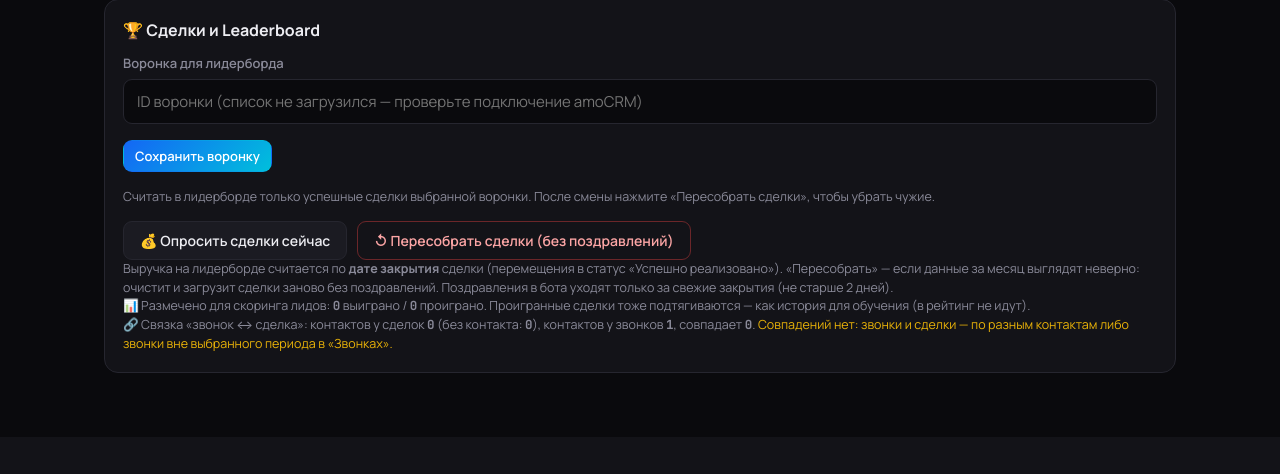
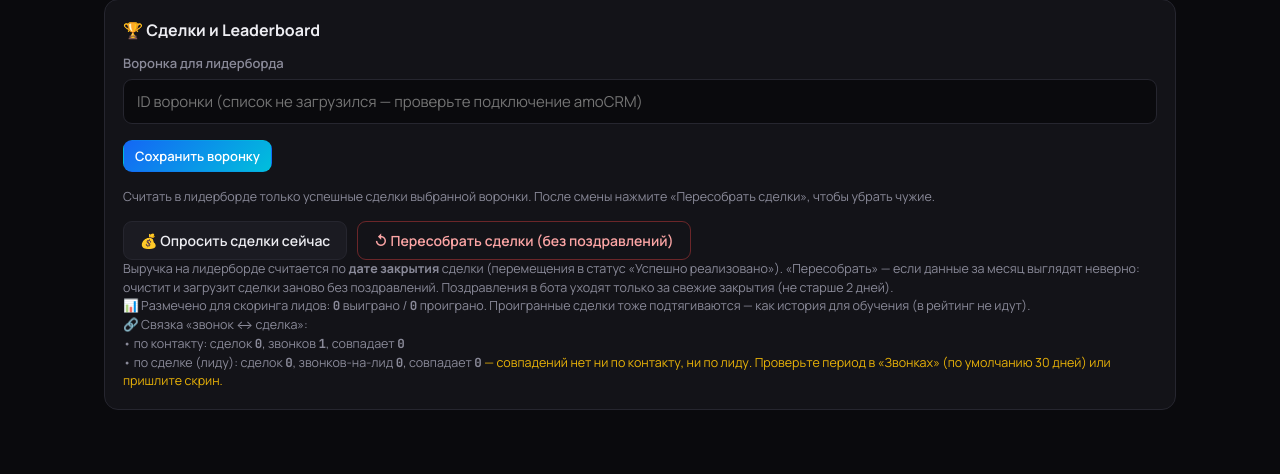
Before and after one commit to svg1620-art/SG_SalesOS, a Flask app: page /settings/ in a window 1280 px wide. Shown: the part 1598-2072 px from the top of the page. Before the commit the page ends 1971 px from the top, so only its background shows below. Run offline with Flask 3, Linux system fonts and the light colour scheme; a user stored in the database is signed in; tables that the repository leaves empty hold one stand-in row (values such as "Sample post"); some libraries are stand-ins or nearby versions.

Commit message:
Связка звонок↔сделка: по лиду И по контакту (устойчиво к схеме amoCRM)
«Совпадений нет» — звонки были привязаны к сделкам (лидам), а искали только
по контакту. Теперь исход резолвится: сначала прямая привязка к лиду
(call.amo_entity_type='leads' → Deal.amo_lead_id), затем по контакту.

- lead_score: outcome_lookup() (по контакту+лиду), call_outcome()
- Фильтр «Исход» в Звонках, выгрузки, карточка звонка — через новую связку
- Диагностика в Настройках: совпадения и по контакту, и по лиду

Co-Authored-By: Claude Opus 4.8 <noreply@anthropic.com>
Claude-Session: https://claude.ai/code/session_01CBoutjh8mWoGR4nBEM9yYD

```diff
--- a/processing/lead_score.py
+++ b/processing/lead_score.py
@@ -35,46 +35,64 @@ def call_contact_id(call):
     return None
 
 
-def outcome_by_contact() -> dict:
-    """{amo_contact_id: 'won'|'lost'} — исход последней закрытой сделки контакта."""
+def outcome_lookup():
+    """Карты исхода: (по контакту, по лиду). Ключи — id, значения 'won'|'lost'."""
     from models import Deal
-    result = {}
+    by_contact, by_lead = {}, {}
     rows = (
-        Deal.query.filter(
-            Deal.outcome.in_(["won", "lost"]),
-            Deal.amo_contact_id.isnot(None),
-        )
+        Deal.query.filter(Deal.outcome.in_(["won", "lost"]))
         .order_by(Deal.won_at.asc())  # asc → перезапись оставит самую свежую
-        .with_entities(Deal.amo_contact_id, Deal.outcome)
+        .with_entities(Deal.amo_contact_id, Deal.amo_lead_id, Deal.outcome)
         .all()
     )
-    for contact_id, outcome in rows:
-        result[contact_id] = outcome
-    return result
+    for contact_id, lead_id, outcome in rows:
+        if contact_id is not None:
+            by_contact[contact_id] = outcome
+        if lead_id is not None:
+            by_lead[lead_id] = outcome
+    return by_contact, by_lead
 
 
-def deal_outcome_for_call(call):
-    """Фактический исход сделки клиента ('won'|'lost'|None) — для валидации.
+def outcome_by_contact() -> dict:
+    """{amo_contact_id: 'won'|'lost'} (совместимость)."""
+    return outcome_lookup()[0]
 
-    Схема: звонок → контакт (client.amo_contact_id) → сделка (Deal.amo_contact_id).
-    """
+
+def call_outcome(call, by_contact=None, by_lead=None):
+    """Исход сделки звонка: сначала прямая привязка к лиду, потом по контакту."""
+    # звонок привязан к сделке (лиду) напрямую
+    if call.amo_entity_type == "leads" and call.amo_entity_id:
+        if by_lead is not None:
+            if call.amo_entity_id in by_lead:
+                return by_lead[call.amo_entity_id]
+        else:
+            from models import Deal
+            d = Deal.query.filter(
+                Deal.amo_lead_id == call.amo_entity_id,
+                Deal.outcome.in_(["won", "lost"]),
+            ).first()
+            if d:
+                return d.outcome
+    # иначе — по контакту
+    cid = call_contact_id(call)
+    if cid is None:
+        return None
+    if by_contact is not None:
+        return by_contact.get(cid)
     from models import Deal
-    contact_id = None
-    if call.client and call.client.amo_contact_id:
-        contact_id = call.client.amo_contact_id
-    elif call.amo_entity_type == "contacts" and call.amo_entity_id:
-        contact_id = call.amo_entity_id
-    if not contact_id:
-        return None
-    deal = (
+    d = (
         Deal.query.filter(
-            Deal.amo_contact_id == contact_id,
-            Deal.outcome.in_(["won", "lost"]),
+            Deal.amo_contact_id == cid, Deal.outcome.in_(["won", "lost"])
         )
         .order_by(Deal.won_at.desc())
         .first()
     )
-    return deal.outcome if deal else None
+    return d.outcome if d else None
+
+
+def deal_outcome_for_call(call):
+    """Фактический исход сделки звонка ('won'|'lost'|None) — по лиду или контакту."""
+    return call_outcome(call)
 
 
 def _level_for(potential: int) -> str:
--- a/settings_admin/routes.py
+++ b/settings_admin/routes.py
@@ -55,13 +55,11 @@ def index():
     deals_won = Deal.query.filter_by(outcome="won").count()
     deals_lost = Deal.query.filter_by(outcome="lost").count()
 
-    # диагностика связки «звонок → контакт → сделка»
-    from processing.lead_score import outcome_by_contact
-    oc = outcome_by_contact()
-    deal_contacts = set(oc.keys())
-    deals_no_contact = Deal.query.filter(
-        Deal.outcome.in_(["won", "lost"]), Deal.amo_contact_id.is_(None)
-    ).count()
+    # диагностика связки «звонок ↔ сделка» — по контакту И по лиду
+    from processing.lead_score import outcome_lookup
+    by_contact, by_lead = outcome_lookup()
+    deal_contacts, deal_leads = set(by_contact.keys()), set(by_lead.keys())
+
     call_contacts = set()
     for (cid,) in _db.session.query(Call.amo_entity_id).filter(
         Call.amo_entity_type == "contacts", Call.amo_entity_id.isnot(None)
@@ -71,11 +69,19 @@ def index():
         Client.amo_contact_id.isnot(None)
     ).distinct().all():
         call_contacts.add(cid)
+    call_leads = set()
+    for (lid,) in _db.session.query(Call.amo_entity_id).filter(
+        Call.amo_entity_type == "leads", Call.amo_entity_id.isnot(None)
+    ).distinct().all():
+        call_leads.add(lid)
+
     link_diag = {
         "deal_contacts": len(deal_contacts),
-        "deals_no_contact": deals_no_contact,
         "call_contacts": len(call_contacts),
-        "matched": len(deal_contacts & call_contacts),
+        "matched_by_contact": len(deal_contacts & call_contacts),
+        "deal_leads": len(deal_leads),
+        "call_leads": len(call_leads),
+        "matched_by_lead": len(deal_leads & call_leads),
     }
 
     return render_template(
--- a/templates/settings/index.html
+++ b/templates/settings/index.html
@@ -196,15 +196,17 @@
       <b class="sg-mono">{{ deals_won }}</b> выиграно /
       <b class="sg-mono">{{ deals_lost }}</b> проиграно.
       Проигранные сделки тоже подтягиваются — как история для обучения (в рейтинг не идут).</p>
-    <p class="sg-muted sg-sm">🔗 Связка «звонок ↔ сделка»:
-      контактов у сделок <b class="sg-mono">{{ link_diag.deal_contacts }}</b>
-      (без контакта: <b class="sg-mono">{{ link_diag.deals_no_contact }}</b>),
-      контактов у звонков <b class="sg-mono">{{ link_diag.call_contacts }}</b>,
-      совпадает <b class="sg-mono">{{ link_diag.matched }}</b>.
-      {% if link_diag.deals_no_contact and not link_diag.deal_contacts %}
-      <span style="color:var(--sg-red)">У сделок не заполнен контакт — «Пересобрать сделки» (тянет контакт из amoCRM).</span>
-      {% elif not link_diag.matched %}
-      <span style="color:var(--sg-yellow)">Совпадений нет: звонки и сделки — по разным контактам либо звонки вне выбранного периода в «Звонках».</span>
+    <p class="sg-muted sg-sm">🔗 Связка «звонок ↔ сделка»:<br>
+      • по контакту: сделок <b class="sg-mono">{{ link_diag.deal_contacts }}</b>,
+        звонков <b class="sg-mono">{{ link_diag.call_contacts }}</b>,
+        совпадает <b class="sg-mono">{{ link_diag.matched_by_contact }}</b><br>
+      • по сделке (лиду): сделок <b class="sg-mono">{{ link_diag.deal_leads }}</b>,
+        звонков-на-лид <b class="sg-mono">{{ link_diag.call_leads }}</b>,
+        совпадает <b class="sg-mono">{{ link_diag.matched_by_lead }}</b>
+      {% if link_diag.matched_by_contact or link_diag.matched_by_lead %}
+      <span style="color:var(--sg-green)">— связка работает.</span>
+      {% else %}
+      <span style="color:var(--sg-yellow)">— совпадений нет ни по контакту, ни по лиду. Проверьте период в «Звонках» (по умолчанию 30 дней) или пришлите скрин.</span>
       {% endif %}</p>
   </div>
 </section>
```
Also changed, not shown: calls/routes.py (+7 -7 lines).
